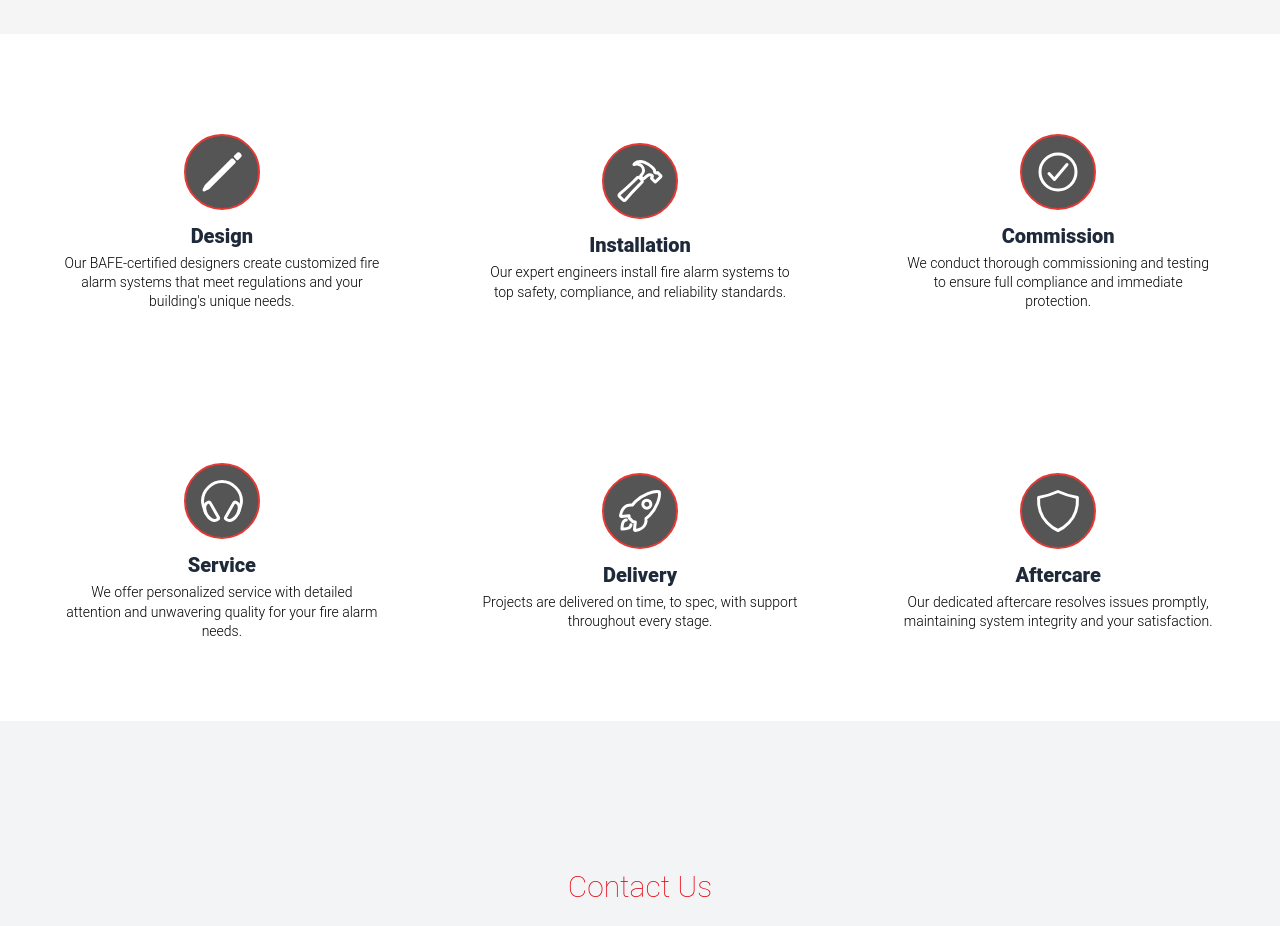
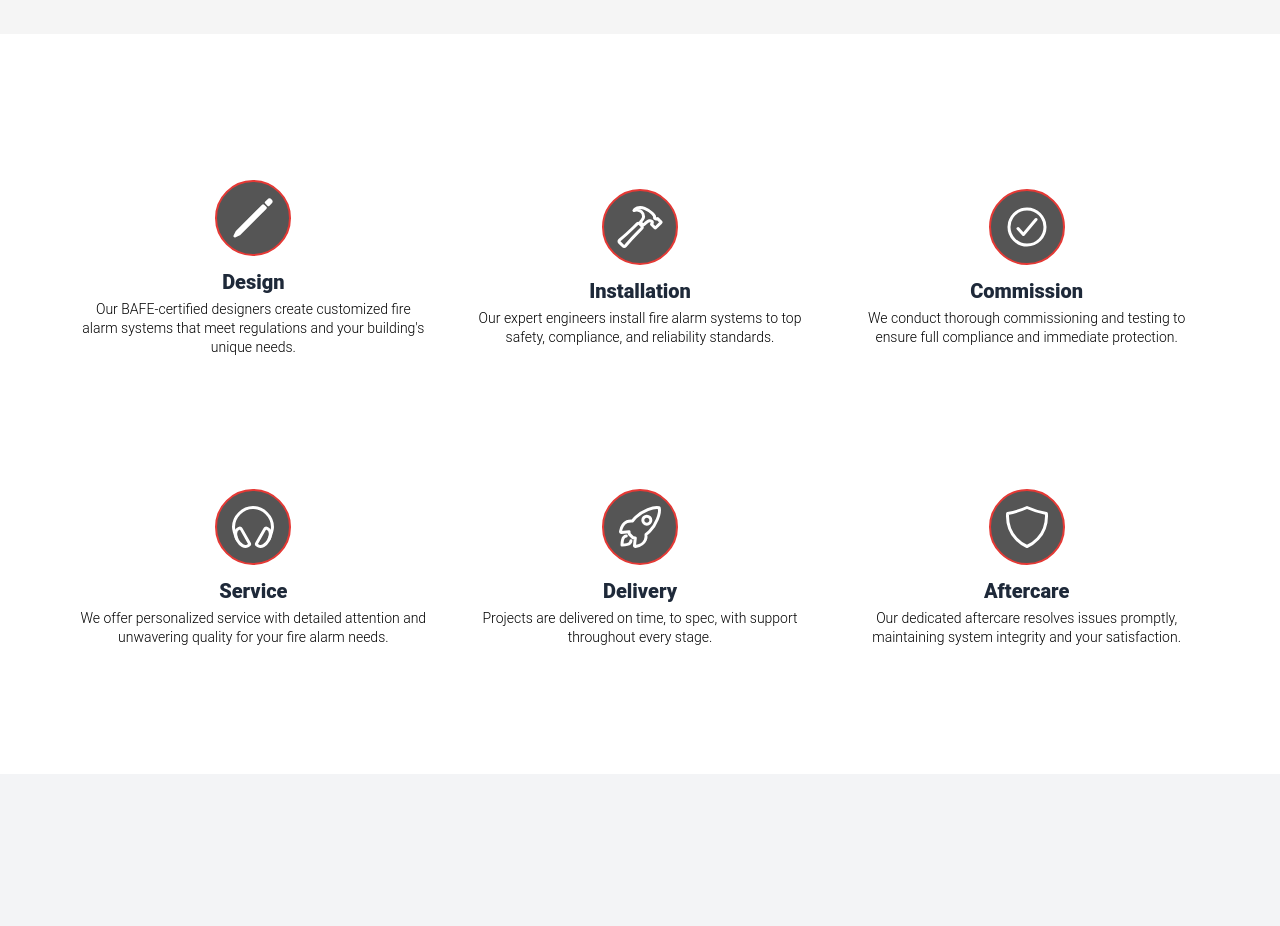
Before and after one commit to pdriding/wp-fire-v2, a React (Vite) app: page / in a window 1280 px wide. Shown: the part 1560-2486 px from the top of the page. Built offline with nearby package versions, Linux system fonts and the light colour scheme.

Commit message:
More changes to sizing

```diff
--- a/src/components/Features.tsx
+++ b/src/components/Features.tsx
@@ -40,7 +40,7 @@ export default function Features() {
 
   return (
     <section className="py-20">
-      <div className="max-w-6xl mx-auto grid grid-cols-1 md:grid-cols-3 gap-3 justify-center items-center">
+      <div className="max-w-[70rem] h-[70vh]  mx-auto grid grid-cols-1 md:grid-cols-3 gap-10 justify-center items-center">
         {items.map((i) => (
           <div key={i.title} className="flex flex-col items-center text-center">
             <ion-icon
--- a/src/index.css
+++ b/src/index.css
@@ -75,7 +75,7 @@
     width: 100%;
   }
 
-  .grid {
+  /* .grid {
     display: grid;
     gap: 9.5rem 6.4rem;
   }
@@ -93,7 +93,7 @@
   }
   .grid--center-v {
     align-items: center;
-  }
+  } */
 
   .heading-primary,
   .heading-secondary {
```
